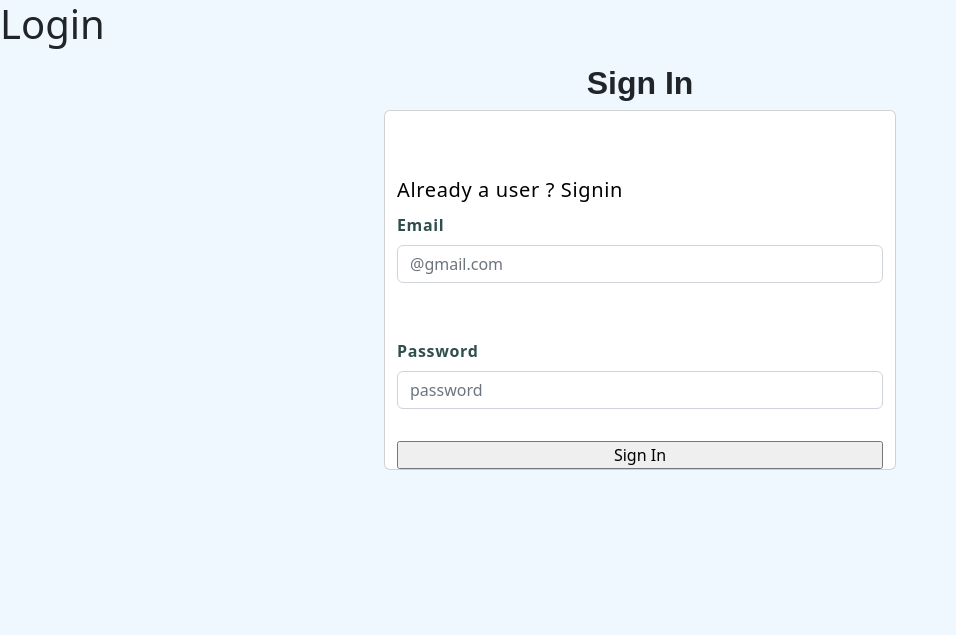
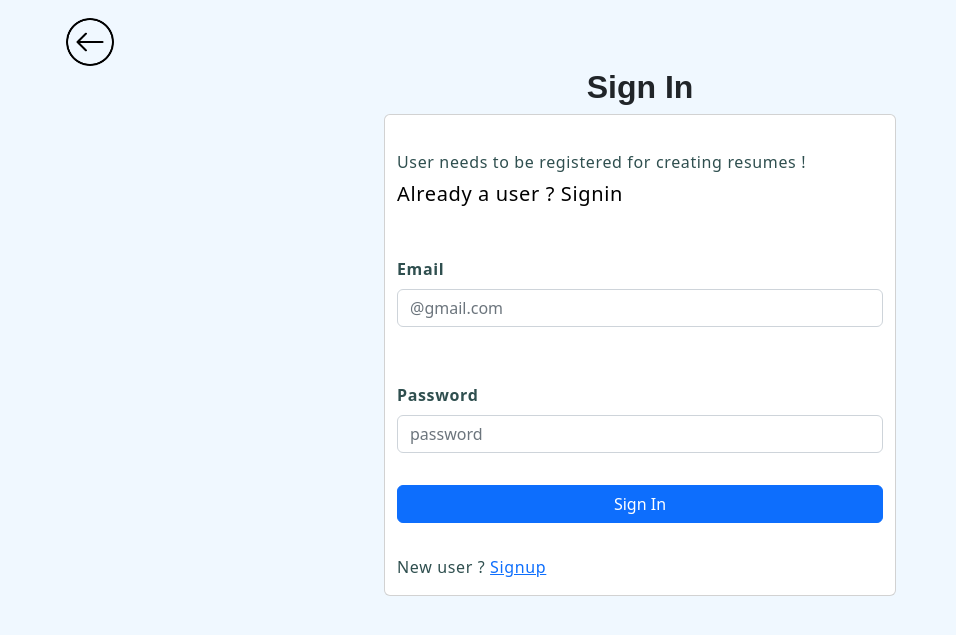
Before and after one commit to aryantiwari8736/resume-builder, a Node server app: page /users/login in a window 1280 px wide. Shown: the top 635 px of the page, without its empty margins (0-956 px from the left). Run offline with Node 20, Linux system fonts and the light colour scheme; some libraries are stand-ins or nearby versions; some web fonts are replaced.

Commit message:
added styles

```diff
--- a/assets/css/signup.css
+++ b/assets/css/signup.css
@@ -37,7 +37,6 @@
     padding-top:0.5rem;
     margin-left:2rem;
 
-
 }
 
 .ptag{
--- a/views/login.ejs
+++ b/views/login.ejs
@@ -10,7 +10,9 @@
     <title>Document</title>
 </head>
 <body style="background: aliceblue ">
-    <h1>Login</h1>
+    <div class="backimg">
+    <img class="backimg" src="/img/back.png"  >
+        </div>
     <div class="bg-blue   " >
     <form action="/users/create_session" method="POST">
  <!-- <label class="formcss fw-semibold " >Email</label> -->
@@ -24,6 +26,8 @@ flex-direction: column;
 gap: 2rem;">
 <div class="">
     <p class="ptag " >Already a user ? Signin</p>
+    <p style="position: relative;
+    bottom: 0.7rem;" class=""> User needs to be registered for creating resumes !  </p>
 
     </div>
 <label class="formcss fw-semibold " >Email</label>
@@ -32,7 +36,9 @@ gap: 2rem;">
 <input type="password"  class="form-control"  name="password" id="" required placeholder="password"/>
 
 
-<input type="submit"  value="Sign In">
+<input type="submit"  class="btn btn-primary " value="Sign In">
+<p href="" class="" class="">New user ? <a href="">Signup</a> </link>
+
     </form>
 </div>
 </body>
```
Also changed, not shown: views/signup.ejs (+8 -3 lines).
